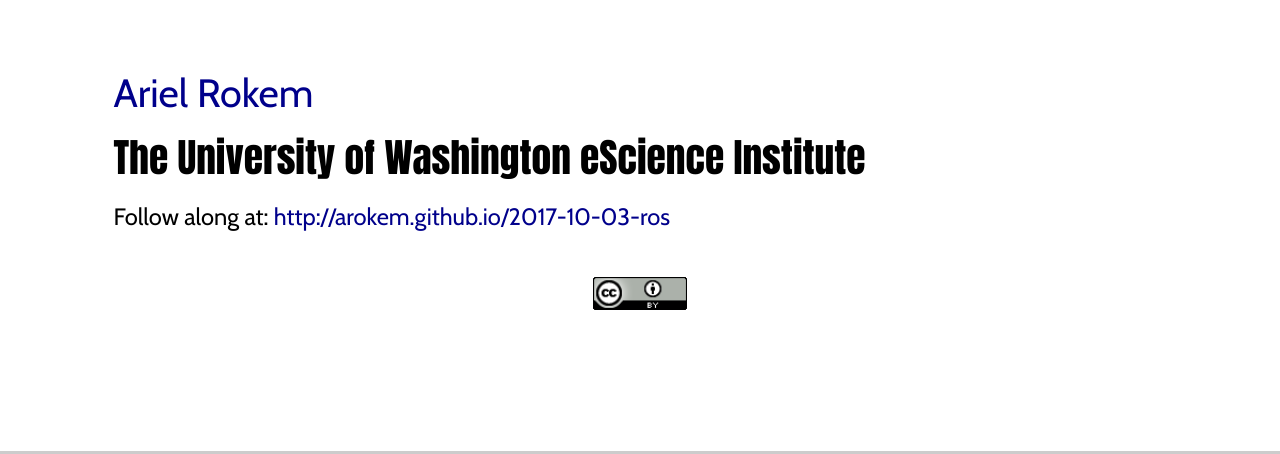
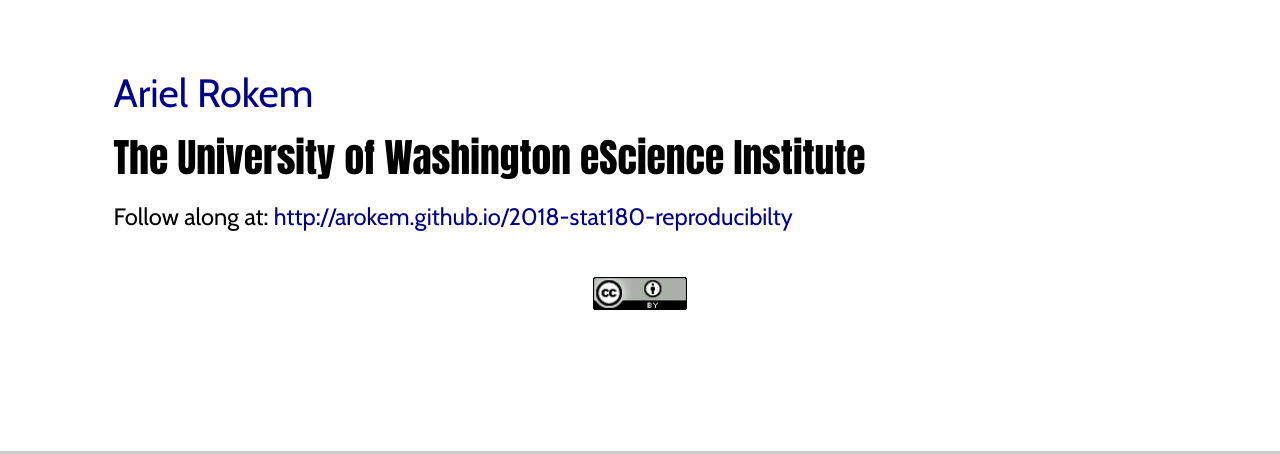
Before and after one commit to afcarl/2018-stat180-reproducibilty, a plain HTML site: page index.html in a window 1280 px wide. Shown: the part 346-800 px from the top of the page. Drawn offline with nearby package versions, Linux system fonts and the light colour scheme; a web font is replaced by a local one.

Commit message:
Link on the first slide corrected.

```diff
--- a/index.html
+++ b/index.html
@@ -48,7 +48,7 @@
 					<br>
 					<p align="middle"><a href="http://arokem.org">Ariel Rokem</a>
 						<h4 align="middle"><div align=left>The University of Washington eScience Institute </div></h4>
-					<p align="middle">  <small>Follow along at: <t><a href="http://arokem.github.io/2017-10-03-ros/">http://arokem.github.io/2017-10-03-ros</t></a></small></p>
+					<p align="middle">  <small>Follow along at: <t><a href="http://arokem.github.io/2018-stat180-reproducibilty/">http://arokem.github.io/2018-stat180-reproducibilty</t></a></small></p>
 					<img src="images/cc-by.png" height="30px" alt="License" align="middle">
 
 				</section>
```
